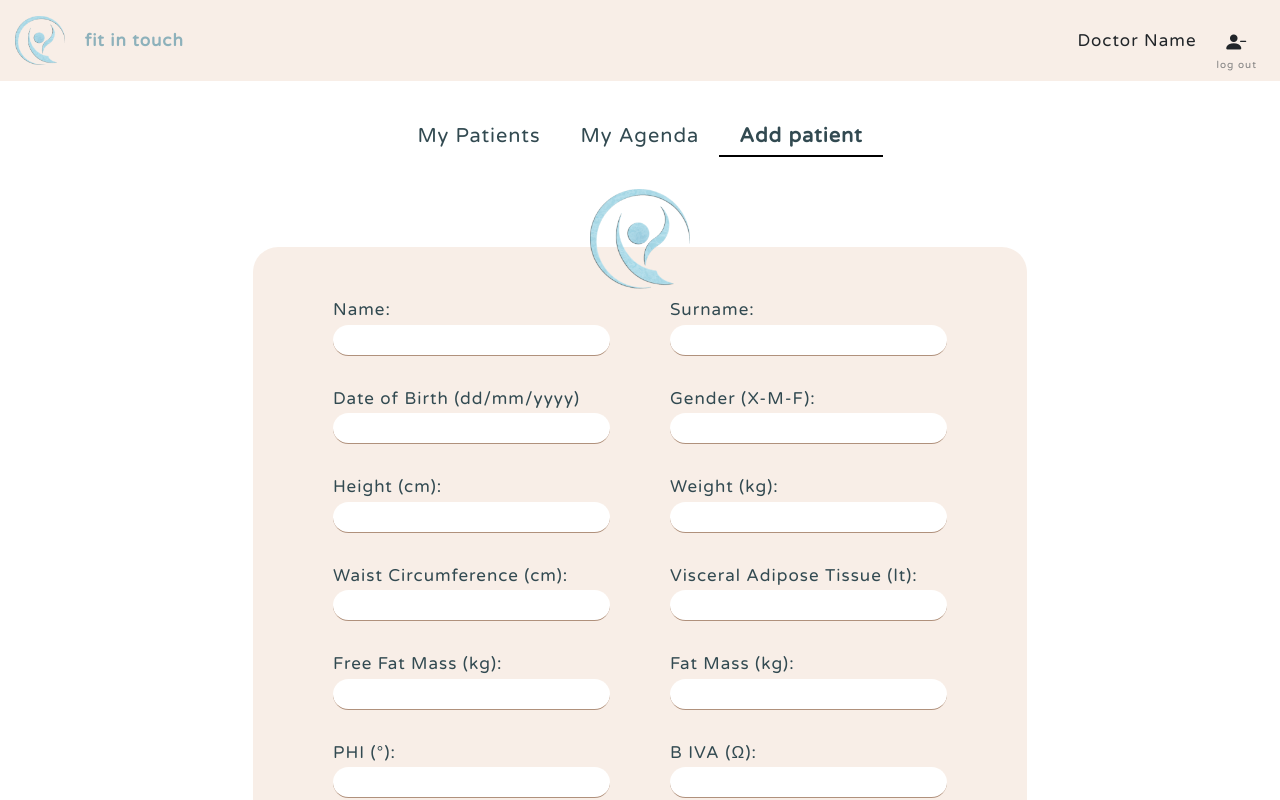
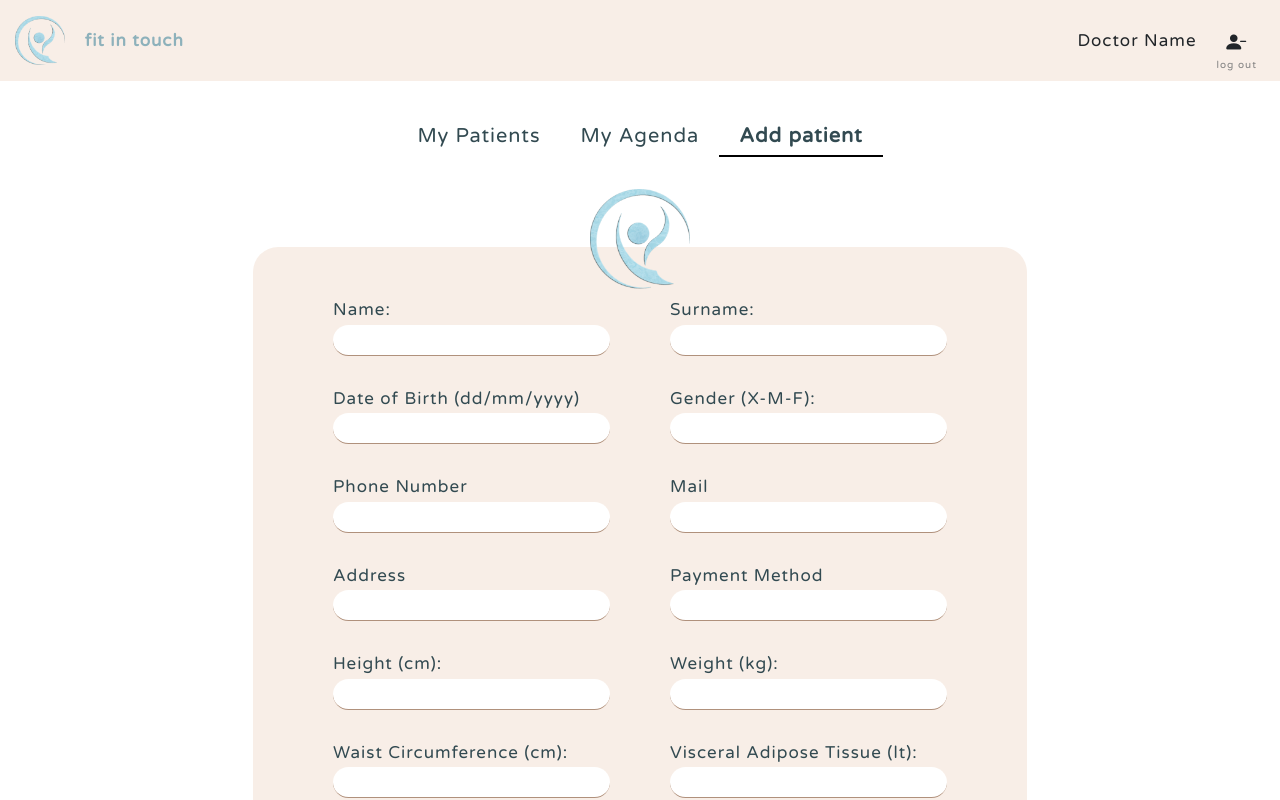
Before and after one commit to RobertaMatera/fit-in-touch, a React (Create React App) app: page /add-patient in a window 1280 px wide. Shown: the top 800 px of the page. Built offline with nearby package versions, Linux system fonts and the light colour scheme; data requests are answered from the project's data file.

Commit message:
fix add patient form missing fields

```diff
--- a/src/components/AddPatient/AddPatientComponent.tsx
+++ b/src/components/AddPatient/AddPatientComponent.tsx
@@ -49,6 +49,50 @@ const AddPatient = () => {
                 <input
                   type="text"
                   name="gender"
+                  className="new-patient-form mb-4"
+                />
+              </div>
+            </div>
+            <div className="d-flex flex-column flex-md-row">
+              <div className="d-flex flex-column">
+                <label>
+                  <p>Phone Number</p>
+                </label>
+                <input
+                  type="text"
+                  name="phoneNumber"
+                  className="new-patient-form mb-4"
+                />
+              </div>
+              <div className="d-flex flex-column m-0 ms-md-5">
+                <label>
+                  <p>Mail</p>
+                </label>
+                <input
+                  type="text"
+                  name="email"
+                  className="new-patient-form mb-4"
+                />
+              </div>
+            </div>
+            <div className="d-flex flex-column flex-md-row">
+              <div className="d-flex flex-column">
+                <label>
+                  <p>Address</p>
+                </label>
+                <input
+                  type="text"
+                  name="address"
+                  className="new-patient-form mb-4"
+                />
+              </div>
+              <div className="d-flex flex-column m-0 ms-md-5">
+                <label>
+                  <p>Payment Method</p>
+                </label>
+                <input
+                  type="text"
+                  name="paymentMethod"
                   className="new-patient-form mb-4"
                 />
               </div>
```
